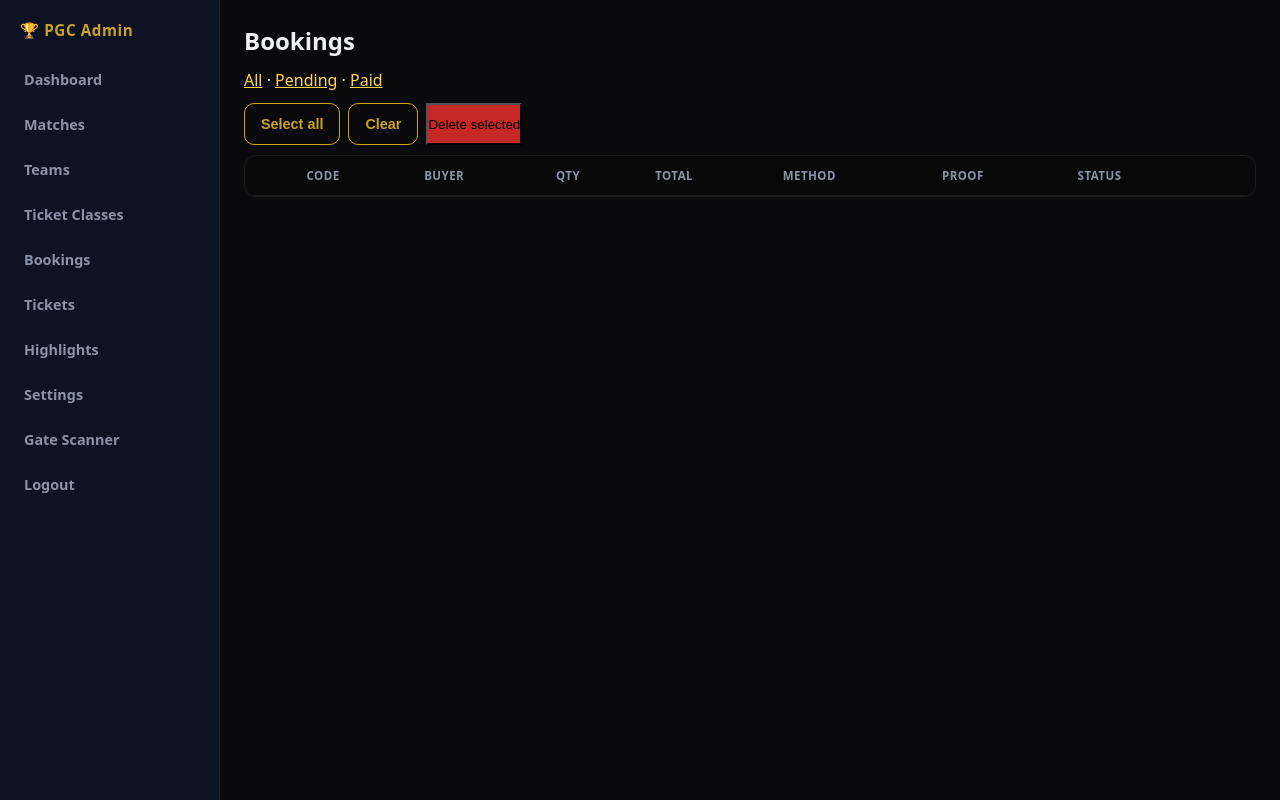
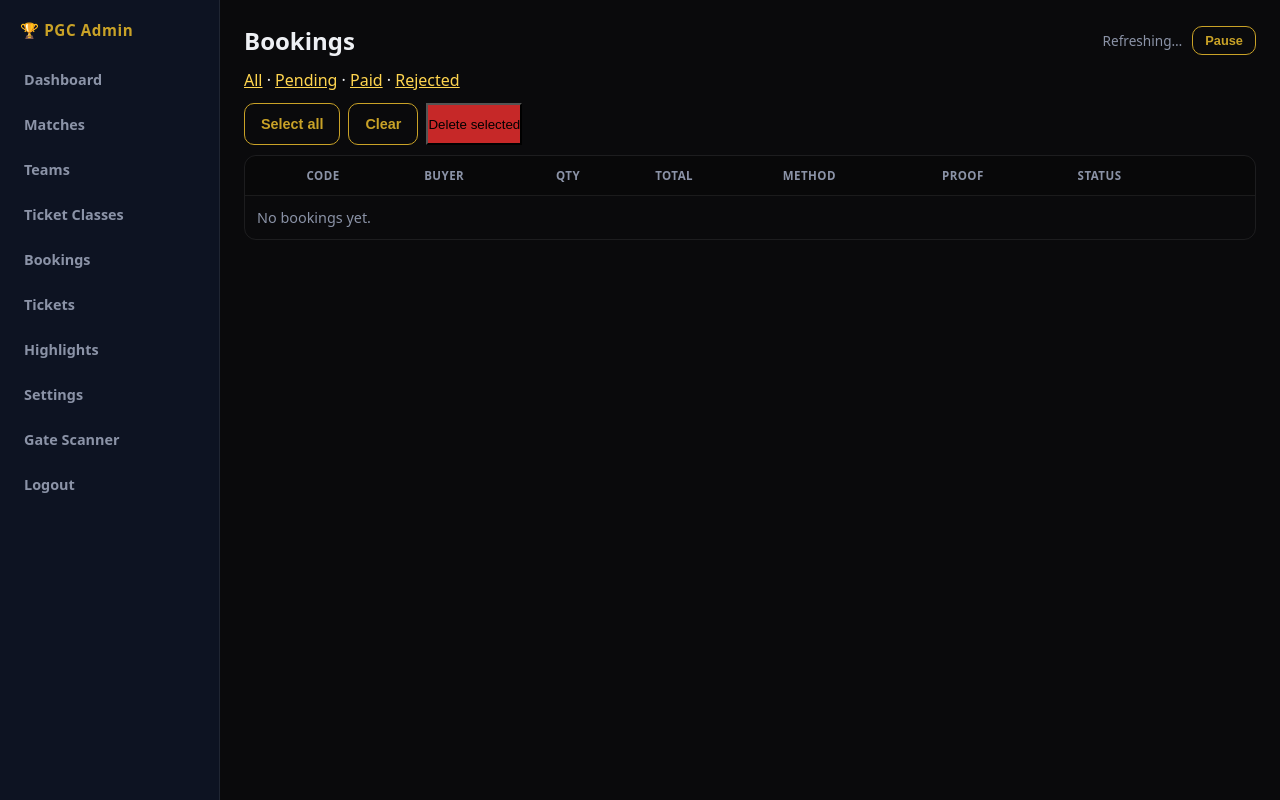
Before and after one commit to argonbhujel1/ticketpgc, a Flask app: page /admin/bookings in a window 1280 px wide. Run offline with Flask 3, Linux system fonts and the light colour scheme; a user stored in the database is signed in; lists and menus that the app fills with data are empty.

Commit message:
Update PGC ticket system

```diff
--- a/app/services/notify.py
+++ b/app/services/notify.py
@@ -392,3 +392,88 @@ def send_booking_rejected_email(booking):
     except Exception as e:
         current_app.logger.warning('reject email failed: %s', e)
         return False
+
+
+def send_booking_received_email(booking):
+    """Email buyer immediately after they submit a booking (pending approval)."""
+    to = (booking.buyer_email or '').strip()
+    if not to:
+        current_app.logger.warning('No email for booking received: %s', booking.booking_code)
+        return False
+    cfg = _mail_cfg()
+    if not cfg.get('server') or not cfg.get('sender'):
+        current_app.logger.warning('MAIL not configured - booking received email skipped')
+        return False
+    if not cfg.get('username') or not cfg.get('password'):
+        current_app.logger.warning('MAIL credentials missing')
+        return False
+
+    match_name = booking.match.display_name if booking.match else 'Match'
+    class_name = booking.ticket_class.name if booking.ticket_class else 'Ticket'
+    qty = int(booking.quantity or 1)
+    amount = float(booking.total_amount or 0)
+    code = booking.booking_code
+    name = booking.buyer_name or 'Guest'
+
+    subject = f'Booking received - {code}'
+    nl = chr(10)
+    text = (
+        f'Dear {name},' + nl + nl
+        + 'Your booking has been received.' + nl + nl
+        + f'Booking code: {code}' + nl
+        + f'Match: {match_name}' + nl
+        + f'Ticket: {class_name} x {qty}' + nl
+        + f'Amount: Rs. {amount:.0f}' + nl
+        + 'Status: Pending admin approval' + nl + nl
+        + 'We will email your digital ticket (with QR) after payment is confirmed.' + nl
+        + 'You can check status anytime with your booking code and email.' + nl + nl
+        + '- Pathari Gold Cup' + nl
+    )
+
+    html = (
+        '<!DOCTYPE html><html><body style="font-family:system-ui,sans-serif;'
+        'background:#0a0e17;color:#f0f2f5;padding:24px">'
+        '<div style="max-width:520px;margin:0 auto;background:#121a2a;'
+        'border-radius:16px;padding:28px;border:1px solid #c9a227">'
+        '<h1 style="color:#ffd56a;font-size:1.25rem;margin:0 0 12px">Booking received</h1>'
+        f'<p>Dear <strong>{name}</strong>,</p>'
+        '<p>Your booking has been <strong style="color:#81c784">received</strong>.</p>'
+        '<table style="width:100%;border-collapse:collapse;margin:16px 0;font-size:0.95rem">'
+        f'<tr><td style="padding:8px 0;color:#8b93a7">Booking code</td>'
+        f'<td style="padding:8px 0;color:#ffd56a;font-weight:700">{code}</td></tr>'
+        f'<tr><td style="padding:8px 0;color:#8b93a7">Match</td>'
+        f'<td style="padding:8px 0">{match_name}</td></tr>'
+        f'<tr><td style="padding:8px 0;color:#8b93a7">Ticket</td>'
+        f'<td style="padding:8px 0">{class_name} x {qty}</td></tr>'
+        f'<tr><td style="padding:8px 0;color:#8b93a7">Amount</td>'
+        f'<td style="padding:8px 0">Rs. {amount:.0f}</td></tr>'
+        '<tr><td style="padding:8px 0;color:#8b93a7">Status</td>'
+        '<td style="padding:8px 0">Pending approval</td></tr>'
+        '</table>'
+        '<p style="color:#8b93a7;font-size:0.9rem">'
+        'After admin confirms payment, you will receive another email with your '
+        'digital ticket and QR code.</p>'
+        '<p style="color:#666;font-size:0.8rem;margin:24px 0 0">- Pathari Gold Cup</p>'
+        '</div></body></html>'
+    )
+
+    try:
+        from email.mime.multipart import MIMEMultipart
+        from email.mime.text import MIMEText
+        import smtplib
+        msg = MIMEMultipart('alternative')
+        msg['Subject'] = subject
+        msg['From'] = cfg['sender']
+        msg['To'] = to
+        msg.attach(MIMEText(text, 'plain', 'utf-8'))
+        msg.attach(MIMEText(html, 'html', 'utf-8'))
+        with smtplib.SMTP(cfg['server'], cfg['port'], timeout=15) as s:
+            if cfg.get('use_tls'):
+                s.starttls()
+            s.login(cfg['username'], cfg['password'])
+            s.sendmail(cfg['sender'], [to], msg.as_string())
+        current_app.logger.info('Booking received email sent to %s for %s', to, code)
+        return True
+    except Exception as e:
+        current_app.logger.warning('Booking received email failed: %s', e)
+        return False
--- a/app/templates/admin/bookings.html
+++ b/app/templates/admin/bookings.html
@@ -1,21 +1,30 @@
 {% extends "admin/base.html" %}
 {% block title %}Bookings{% endblock %}
 {% block content %}
-<h2 style="margin-bottom:12px">Bookings</h2>
+<div style="display:flex;flex-wrap:wrap;align-items:center;justify-content:space-between;gap:10px;margin-bottom:12px">
+  <h2 style="margin:0">Bookings</h2>
+  <div style="display:flex;align-items:center;gap:10px;font-size:0.85rem;color:var(--muted)">
+    <span id="autoRefreshLabel">Auto-refresh 5s</span>
+    <button type="button" id="btnToggleRefresh" class="btn btn-outline" style="padding:6px 12px;min-height:auto;font-size:0.8rem">Pause</button>
+  </div>
+</div>
 <p style="margin-bottom:12px">
-  <a href="?">All</a> · <a href="?status=pending">Pending</a> · <a href="?status=paid">Paid</a>
+  <a href="?">All</a> ·
+  <a href="?status=pending">Pending</a> ·
+  <a href="?status=paid">Paid</a> ·
+  <a href="?status=rejected">Rejected</a>
 </p>
-<form method="post" action="{{ url_for('admin.booking_bulk_delete') }}">
+<form method="post" action="{{ url_for('admin.booking_bulk_delete') }}" id="bookingsForm">
   <input type="hidden" name="csrf_token" value="{{ csrf_token() }}">
   <div style="margin-bottom:10px;display:flex;gap:8px;flex-wrap:wrap">
     <button type="button" class="btn btn-outline" onclick="document.querySelectorAll('.row-cb').forEach(c=>c.checked=true)">Select all</button>
     <button type="button" class="btn btn-outline" onclick="document.querySelectorAll('.row-cb').forEach(c=>c.checked=false)">Clear</button>
-    <button type="submit" class="js-bulk-delete" data-confirm="Delete selected items?" class="btn" style="background:#c62828" >Delete selected</button>
+    <button type="submit" class="js-bulk-delete" data-confirm="Delete selected items?" class="btn" style="background:#c62828">Delete selected</button>
   </div>
   <table>
     <tr><th></th><th>Code</th><th>Buyer</th><th>Qty</th><th>Total</th><th>Method</th><th>Proof</th><th>Status</th><th></th></tr>
     {% for b in bookings %}
-    <tr>
+    <tr {% if b.payment_status == 'pending' %}style="background:rgba(201,162,39,0.08)"{% endif %}>
       <td><input class="row-cb" type="checkbox" name="ids" value="{{ b.id }}"></td>
       <td><a href="{{ url_for('admin.booking_detail', id=b.id) }}" style="color:var(--gold)">{{ b.booking_code }}</a></td>
       <td>{{ b.buyer_name }}<br><small style="color:var(--muted)">{{ b.buyer_phone }}</small></td>
@@ -26,14 +35,70 @@
       <td>{{ b.payment_status }}</td>
       <td style="white-space:nowrap">
         <a class="btn btn-outline" href="{{ url_for('admin.booking_detail', id=b.id) }}">View</a>
-        {% if b.payment_status != 'paid' %}
+        {% if b.payment_status not in ('paid', 'rejected') %}
         <button formaction="{{ url_for('admin.booking_confirm', id=b.id) }}" formmethod="post" class="btn">Confirm</button>
         {% endif %}
-        <button data-confirm="Delete this booking?" formaction="{{ url_for('admin.booking_delete', id=b.id) }}" formmethod="post" class="btn" style="background:#c62828"
-          >Delete</button>
+        <button data-confirm="Delete this booking?" formaction="{{ url_for('admin.booking_delete', id=b.id) }}" formmethod="post" class="btn" style="background:#c62828">Delete</button>
       </td>
     </tr>
+    {% else %}
+    <tr><td colspan="9" style="color:var(--muted)">No bookings yet.</td></tr>
     {% endfor %}
   </table>
 </form>
+<script>
+(function () {
+  var INTERVAL = 5000;
+  var enabled = true;
+  var timer = null;
+  var left = INTERVAL / 1000;
+  var label = document.getElementById('autoRefreshLabel');
+  var btn = document.getElementById('btnToggleRefresh');
+
+  function tick() {
+    if (!enabled) return;
+    left -= 1;
+    if (left <= 0) {
+      // don't reload if user has selected rows (avoid losing selection)
+      var checked = document.querySelectorAll('.row-cb:checked').length;
+      if (checked > 0) {
+        left = INTERVAL / 1000;
+        label.textContent = 'Auto-refresh paused (selection)';
+        return;
+      }
+      label.textContent = 'Refreshing…';
+      window.location.reload();
+      return;
+    }
+    label.textContent = 'Auto-refresh ' + left + 's';
+  }
+
+  function start() {
+    enabled = true;
+    left = INTERVAL / 1000;
+    btn.textContent = 'Pause';
+    label.textContent = 'Auto-refresh ' + left + 's';
+    if (timer) clearInterval(timer);
+    timer = setInterval(tick, 1000);
+  }
+
+  function stop() {
+    enabled = false;
+    if (timer) clearInterval(timer);
+    timer = null;
+    btn.textContent = 'Resume';
+    label.textContent = 'Auto-refresh off';
+  }
+
+  btn.addEventListener('click', function () {
+    if (enabled) stop();
+    else start();
+  });
+
+  // pause while typing/confirm dialogs
+  document.getElementById('bookingsForm').addEventListener('submit', stop);
+
+  start();
+})();
+</script>
 {% endblock %}
--- a/app/templates/public/success.html
+++ b/app/templates/public/success.html
@@ -42,7 +42,7 @@
         <li>Check status anytime with your booking code</li>
       </ul>
       {% if booking.buyer_email %}
-      <p style="margin-top:12px;color:var(--muted)">We will email: <span style="color:var(--text)">{{ booking.buyer_email }}</span></p>
+      <p style="margin-top:12px;color:var(--muted)">Confirmation sent to: <span style="color:var(--text)">{{ booking.buyer_email }}</span></p>
       {% endif %}
     </div>
     {% endif %}
```
Also changed, not shown: app/routes/public.py (+22 -1 lines).
